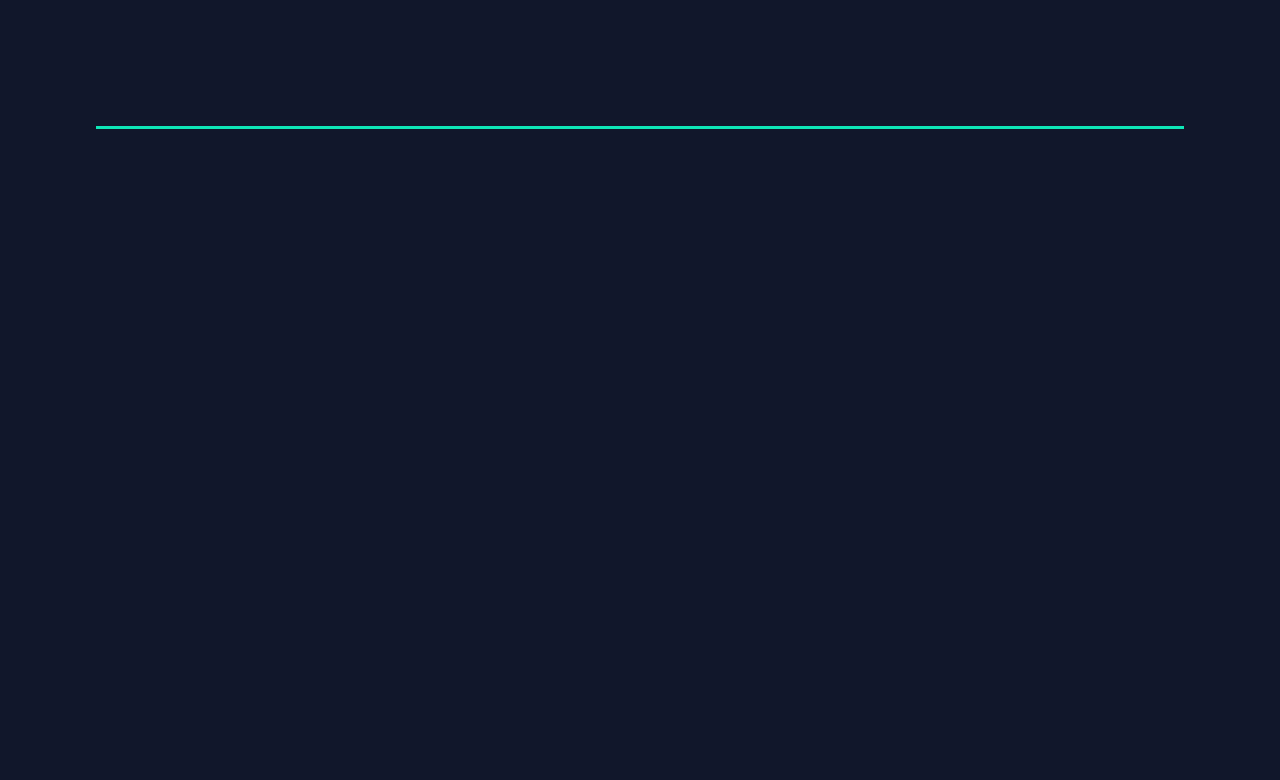
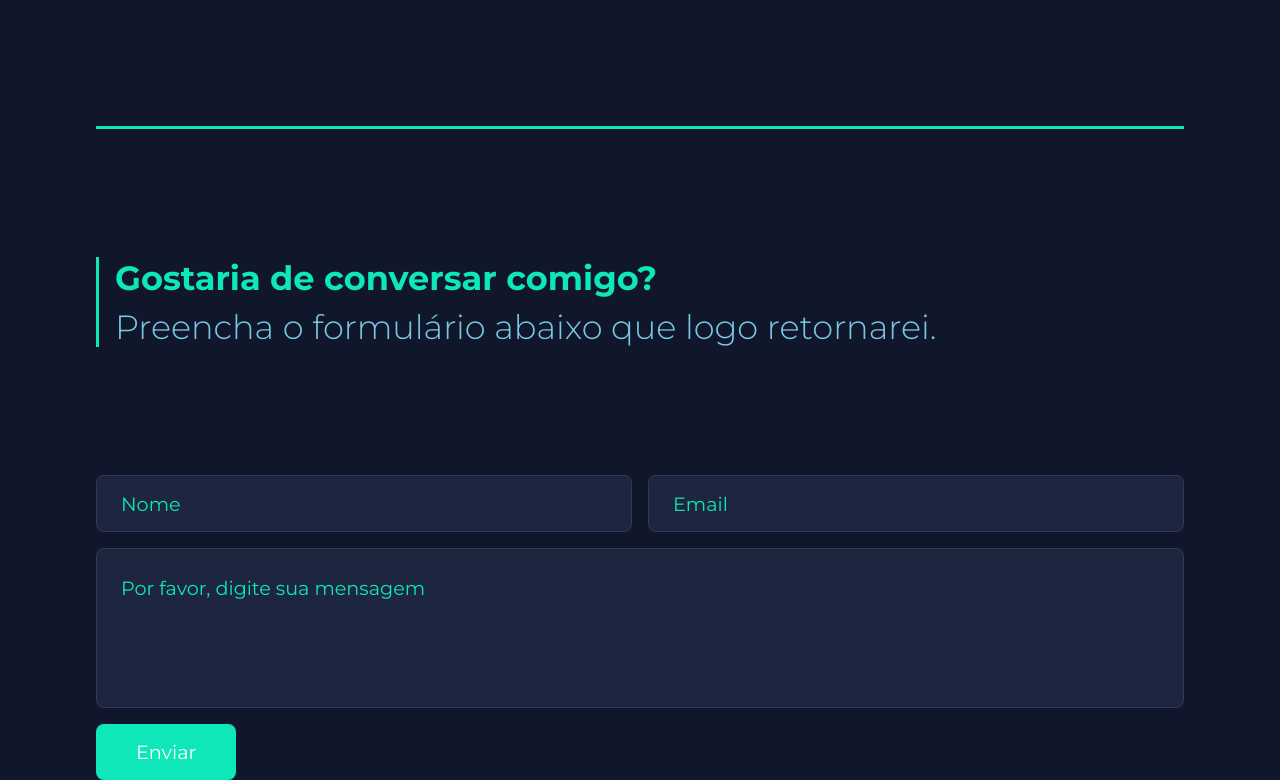
Before and after one commit to matheusOliv23/matheusoliveira.dev, a Next.js app: page / in a window 1280 px wide. Shown: the part 4254-5034 px from the top of the page. Before the commit the page ends 4383 px from the top, so only its background shows below. Built offline with nearby package versions, Linux system fonts and the light colour scheme.

Commit message:
Formulario construido sem logica

```diff
--- /dev/null
+++ b/src/components/FormContato/Form.tsx
@@ -0,0 +1,13 @@
+import React from 'react';
+import { FormContainer, Input, TextArea } from './styles';
+
+export default function Form() {
+  return (
+    <FormContainer>
+      <Input placeholder="Nome" required />
+      <Input placeholder="Email" type="email" required />
+      <TextArea placeholder="Por favor, digite sua mensagem" required />
+      <button type="submit">Enviar</button>
+    </FormContainer>
+  );
+}
--- /dev/null
+++ b/src/components/FormContato/index.tsx
@@ -0,0 +1,18 @@
+import SectionTitle from '../SectionTitle';
+import Form from './Form';
+import { Container } from './styles';
+
+function FormContato() {
+  return (
+    <Container>
+      <SectionTitle
+        title="Gostaria de conversar comigo?"
+        description="Preencha o formulário abaixo que logo retornarei."
+      />
+
+      <Form />
+    </Container>
+  );
+}
+
+export default FormContato;
--- /dev/null
+++ b/src/components/FormContato/styles.ts
@@ -0,0 +1,101 @@
+import { darken } from 'polished';
+import styled from 'styled-components';
+
+export const Container = styled.section``;
+
+export const FormContainer = styled.form`
+  margin-top: 8rem;
+  width: 100%;
+  display: grid;
+  grid-template-columns: 1fr 1fr;
+  gap: 1rem;
+
+  > button {
+    border: none;
+    padding: 1rem 2.5rem;
+    color: #fff;
+    font-size: 1.2rem;
+    border-radius: 0.5rem;
+    background: ${({ theme }) => theme.primary};
+    transition: 0.5s;
+    width: fit-content;
+
+    &:disabled {
+      opacity: 0.5;
+    }
+    &:not(disabled):hover {
+      background: ${({ theme }) => darken(0.05, theme.primary)};
+    }
+  }
+
+  @media (max-width: 700px) {
+    margin-top: 5rem;
+    grid-template-columns: 1fr;
+  }
+
+  @media (max-width: 450px) {
+    > button {
+      padding: 0.8rem 1.5rem;
+      font-size: 1rem;
+    }
+  }
+`;
+
+export const Input = styled.input`
+  height: 3rem;
+  width: 100%;
+  background: ${({ theme }) => theme.inputBackground};
+  border: 1px solid ${({ theme }) => theme.border};
+  color: ${({ theme }) => theme.primary};
+  padding: 1.7rem 1.5rem;
+  border-radius: 0.5rem;
+  font-size: 1.2rem;
+  outline: none;
+  transition: 0.5s;
+
+  &:focus {
+    border-color: ${({ theme }) => theme.primary};
+  }
+
+  &::placeholder {
+    color: ${({ theme }) => theme.primary};
+  }
+
+  @media (max-width: 450px) {
+    padding: 1.4rem;
+    font-size: 1rem;
+  }
+`;
+
+export const TextArea = styled.textarea`
+  height: 10rem;
+  width: 100%;
+  background: ${({ theme }) => theme.inputBackground};
+  border: 1px solid ${({ theme }) => theme.border};
+  color: ${({ theme }) => theme.primary};
+  padding: 1.7rem 1.5rem;
+  border-radius: 0.5rem;
+  font-size: 1.2rem;
+  outline: none;
+  transition: 0.5s;
+  resize: none;
+
+  grid-column: 1/3;
+
+  &:focus {
+    border-color: ${({ theme }) => theme.primary};
+  }
+
+  &::placeholder {
+    color: ${({ theme }) => theme.primary};
+  }
+
+  @media (max-width: 700px) {
+    grid-column: 1;
+  }
+
+  @media (max-width: 450px) {
+    padding: 1.4rem;
+    font-size: 1rem;
+  }
+`;
--- a/src/pages/index.tsx
+++ b/src/pages/index.tsx
@@ -9,6 +9,7 @@ import Experience from '../components/Experience';
 import theme from '../styles/theme';
 import Projetos from '../components/Projetos';
 import Conhecimentos from '../components/Conhecimentos';
+import FormContato from '../components/FormContato';
 
 export default function Home() {
   useEffect(() => {
@@ -52,6 +53,8 @@ export default function Home() {
             borderBottom: '3px solid #0EE7B7'
           }}
         ></div>
+
+        <FormContato />
       </main>
     </HomeContainer>
   );
```
